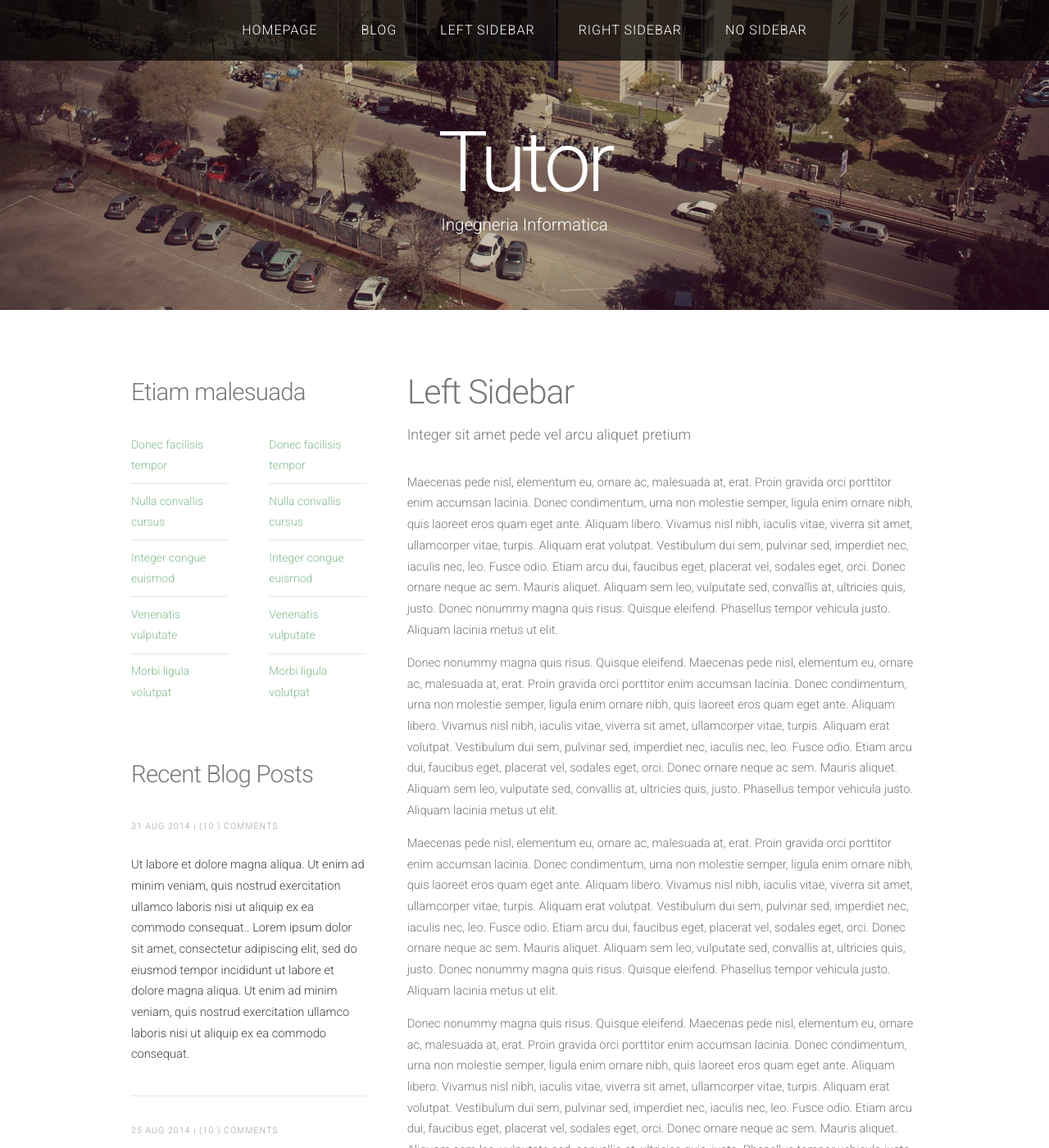
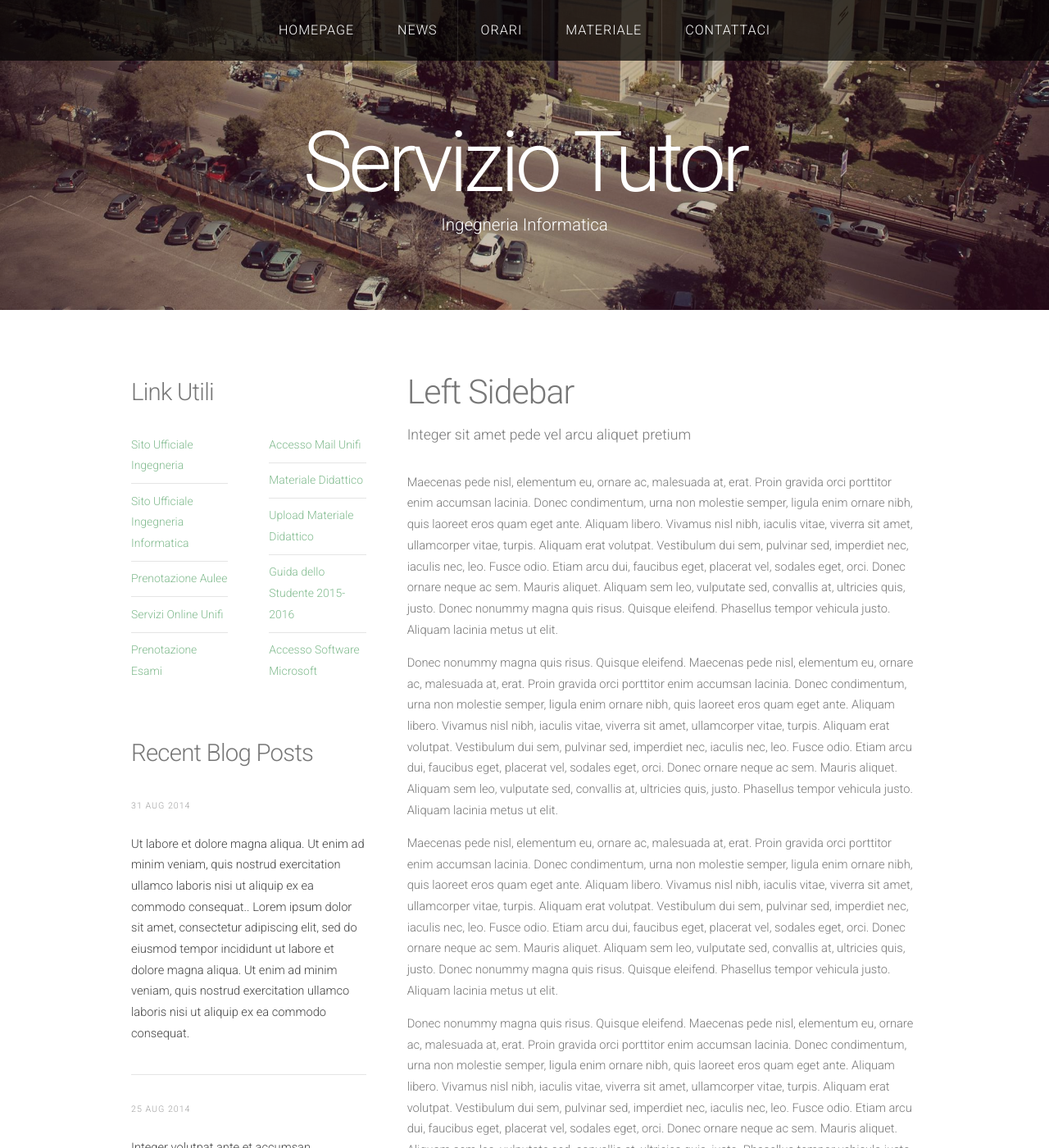
Before and after one commit to tutor-ing-inf-unifi/tutor-ing-inf-unifi.github.io, a Jekyll site: the page built from left-sidebar.html, in a window 1280 px wide and 1400 px high. Shown: the whole window at 82% size. Built offline with Jekyll 4.4.1, drawn with Linux system fonts in a browser that asks for light colours; nearby versions of some CDN libraries.

Commit message:
created some pages

```diff
--- a/_includes/nav.html
+++ b/_includes/nav.html
@@ -4,10 +4,10 @@
 		<ul>
 			{% assign current = page.url | downcase | split: '/' %}
 			<li {% if current[1] == 'index.html' %}class='current'{% endif %}><a href="/index.html">Homepage</a></li>
-			<li {% if current[1] == 'blog' %}class='current'{% endif %}><a href="/blog">Blog</a></li>
-			<li {% if current[1] == 'left-sidebar.html' %}class='current'{% endif %}><a href="/left-sidebar.html">Left Sidebar</a></li>
-			<li {% if current[1] == 'right-sidebar.html' %}class='current'{% endif %}><a href="/right-sidebar.html">Right Sidebar</a></li>
-			<li {% if current[1] == 'no-sidebar.html' %}class='current'{% endif %}><a href="/no-sidebar.html">No Sidebar</a></li>
+			<li {% if current[1] == 'blog' %}class='current'{% endif %}><a href="/blog">News</a></li>
+			<li {% if current[1] == 'orari.html' %}class='current'{% endif %}><a href="/orari.html">Orari</a></li>
+			<li {% if current[1] == 'materiale.html' %}class='current'{% endif %}><a href="/materiale.html">Materiale</a></li>
+			<li {% if current[1] == 'contattaci.html' %}class='current'{% endif %}><a href="/contattaci.html">Contattaci</a></li>
 		</ul>
 	</nav>
 </div>
--- a/_includes/sidebar.html
+++ b/_includes/sidebar.html
@@ -3,25 +3,25 @@
 <div id="sidebar" class="4u">
 	<section>
 		<header>
-			<h2>Etiam malesuada</h2>
+			<h2>Link Utili</h2>
 		</header>
 		<div class="row">
 			<section class="6u">
 				<ul class="default">
-					<li><a href="#">Donec facilisis tempor</a></li>
-					<li><a href="#">Nulla convallis cursus</a></li>
-					<li><a href="#">Integer congue euismod</a></li>
-					<li><a href="#">Venenatis vulputate</a></li>
-					<li><a href="#">Morbi ligula volutpat</a></li>
+					<li><a href="http://www.ingegneria.unifi.it/">Sito Ufficiale Ingegneria</a></li>
+					<li><a href="http://www.ing-inl.unifi.it/">Sito Ufficiale Ingegneria Informatica</a></li>
+					<li><a href="www.ingegneria.unifi.it/mrbs/day.php">Prenotazione Aulee</a></li>
+					<li><a href="http://sol.unifi.it/">Servizi Online Unifi</a></li>
+					<li><a href="https://sol.unifi.it/prenot/prenot">Prenotazione Esami</a></li>
 				</ul>
 			</section>
 			<section class="6u">
 				<ul class="default">
-					<li><a href="#">Donec facilisis tempor</a></li>
-					<li><a href="#">Nulla convallis cursus</a></li>
-					<li><a href="#">Integer congue euismod</a></li>
-					<li><a href="#">Venenatis vulputate</a></li>
-					<li><a href="#">Morbi ligula volutpat</a></li>
+					<li><a href="http://webmail.stud.unifi.it/">Accesso Mail Unifi</a></li>
+					<li><a href="http://goo.gl/3Qvbk6">Materiale Didattico</a></li>
+					<li><a href="https://dropitto.me/tutor_unifi_ing">Upload Materiale Didattico</a></li>
+					<li><a href="http://www.ingegneria.unifi.it/upload/sub/guida-dello-studente/guida-studente-2015-2016-1.pdf">Guida dello Studente 2015-2016 </a></li>
+					<li><a href="https://sol.unifi.it/elms/stud_jsp/login.jsp">Accesso Software Microsoft</a></li>
 				</ul>
 			</section>
 		</div>
@@ -33,7 +33,7 @@
 		<ul class="style">
 		{% for post in site.posts offset: 0 limit: 2 %}
 			<li>
-				<p class="posted">{{ post.date | date_to_string }}  |  (10 )  Comments</p>
+				<p class="posted">{{ post.date | date_to_string }} </p>
 				<p><a href="{{ site.prefix }}{{ post.url }}">{{ post.excerpt | remove: '<p>' | remove: '</p>' }}</a></p>
 			</li>
 		{% endfor %}
--- a/_layouts/default.html
+++ b/_layouts/default.html
@@ -30,7 +30,7 @@ Released for free under the Creative Commons Attribution 3.0 license (templated.
 
 			<!-- Logo -->
 			<div id="logo">
-				<h1><a href="#">Tutor</a></h1>
+				<h1><a href="#">Servizio Tutor</a></h1>
 				<span class="tag">Ingegneria Informatica</span>
 			</div>
 		</div>
--- a/assets/css/style.css
+++ b/assets/css/style.css
@@ -271,7 +271,7 @@
 	{
 		position: relative;
 		display: inline-block;
-		background: #80BA8E;
+		background:  #80BA8E; /* #B71F16;*/
 		padding: 0.8em 2em;
 		text-decoration: none !important;
 		font-size: 1.2em;
```
Also changed, not shown: contattaci.html (added, +27 -0 lines), materiale.html (added, +27 -0 lines), orari.html (added, +27 -0 lines).
